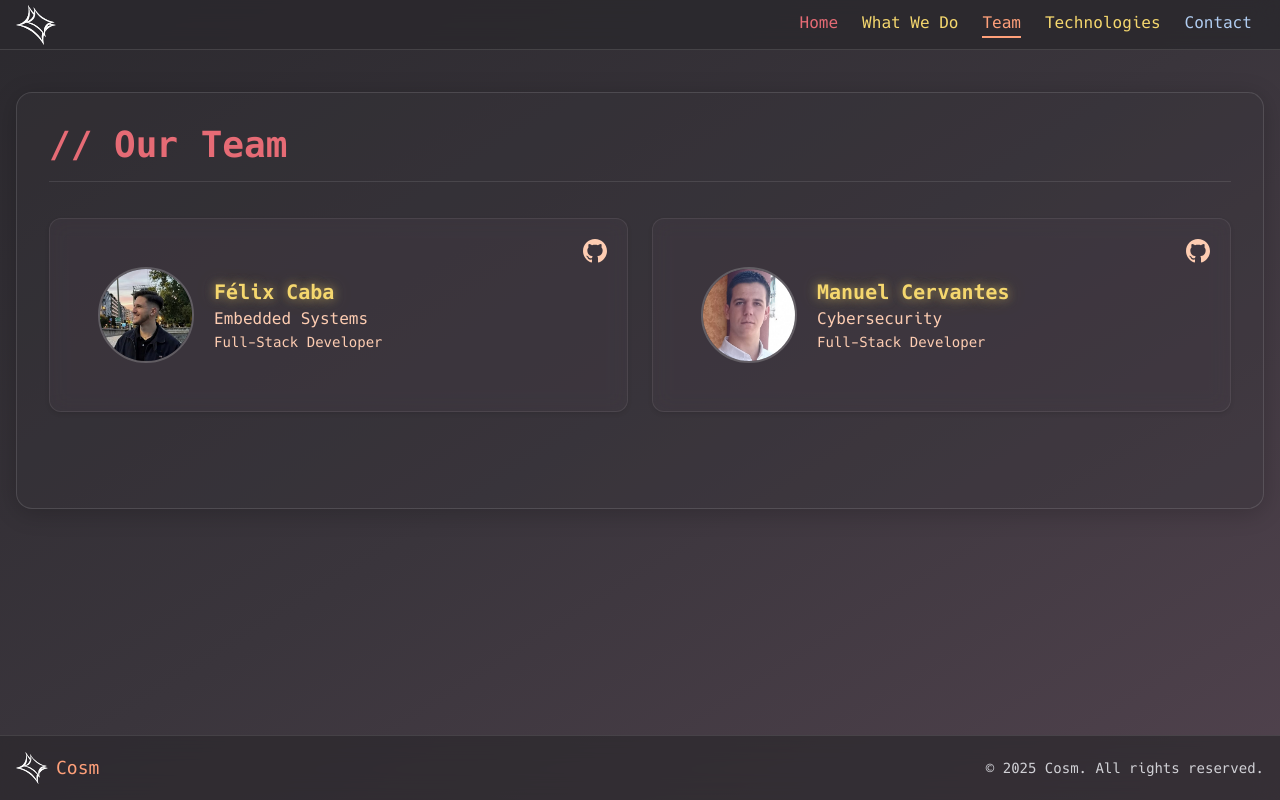
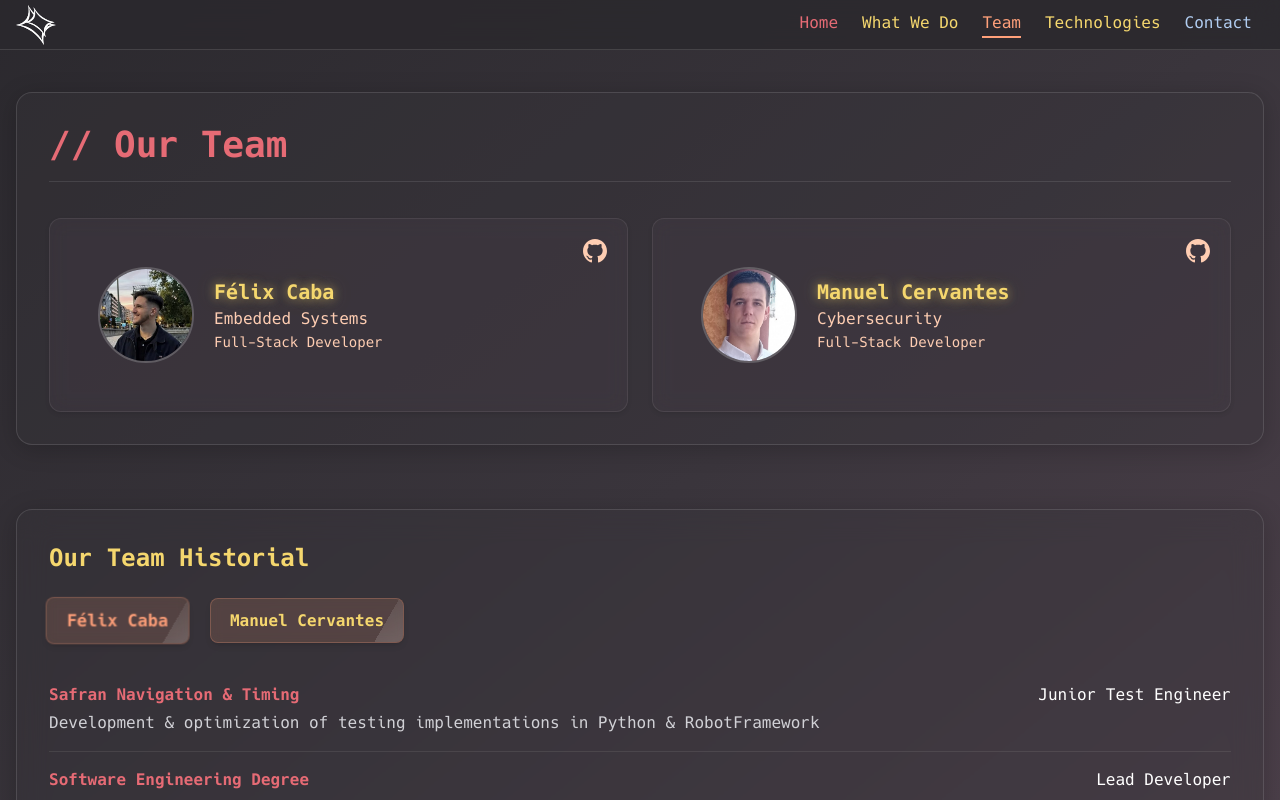
Before and after one commit to MaNoLiN-CRV/CosmReloaded, a React (Vite) app: page / in a window 1280 px wide. Both pictures are taken after a click on the button "Team". Shown: the top 800 px of the page. Built offline with nearby package versions, Linux system fonts and the light colour scheme.

Commit message:
feat: Add historial data structure and integrate with Team component for enhanced profile viewing

```diff
--- a/src/components/credits/People.tsx
+++ b/src/components/credits/People.tsx
@@ -186,7 +186,7 @@ export default function People({ people, onProfileView }: PeopleProps) {
 
   return (
     <>
-      <div className="grid grid-cols-1 md:grid-cols-2 gap-6 relative pt-1 pb-16">
+      <div className="grid grid-cols-1 md:grid-cols-2 gap-6 relative pt-1">
         {/* Regular cards */}
         {people.map((person, index) => {
           const isClicked = clickedCard === person.name;
--- /dev/null
+++ b/src/components/data/historial.tsx
@@ -0,0 +1,45 @@
+export interface JobEntry {
+    business: string;
+    work: string;
+    position: string;
+}
+
+export interface PersonHistorial {
+    person: string;
+    jobs: JobEntry[];
+}
+
+const historial: PersonHistorial[] = [
+    {
+        person: 'Félix Caba',
+        jobs: [
+            {
+                business: 'Safran Navigation & Timing',
+                work: 'Development & optimization of testing implementations in Python & RobotFramework',
+                position: 'Junior Test Engineer',
+            },
+            {
+                business: 'Software Engineering Degree',
+                work: 'Development & design of any data source automatic apiREST in Rust',
+                position: 'Lead Developer',
+            },
+        ],
+    },
+    {
+        person: 'Manuel Cervantes',
+        jobs: [
+            {
+                business: 'Expert Lims',
+                work: 'Maintaining a big laboratory project',
+                position: 'Software Engineer',
+            },
+            {
+                business: 'Software Engineering Degree',
+                work: 'Development & design of any data source automatic apiREST in Rust',
+                position: 'Lead Developer',
+            },
+        ],
+    },
+];
+
+export default historial;
--- a/src/components/pages/DevProfile.tsx
+++ b/src/components/pages/DevProfile.tsx
@@ -1,4 +1,5 @@
 import React from 'react';
+import historial from '../data/historial';
 
 // Define interfaces for GitHub data
 interface GithubProfile {
@@ -165,6 +166,8 @@ const DevProfile: React.FC<DevProfileProps> = ({ profile, repos, loading, error,
               </div>
             </div>
 
+
+
             {/* Repositories Grid with staggered animations */}
             <h2 className="text-2xl font-bold text-[var(--ac-primary)] mb-4">Latest Repositories</h2>
             {repos.length > 0 ? (
--- a/src/components/pages/Team.tsx
+++ b/src/components/pages/Team.tsx
@@ -1,5 +1,6 @@
-import React from 'react';
+import React, { useState } from 'react';
 import People from '../credits/People';
+import historial from '../data/historial';
 
 // Define interfaces for team member data
 interface TeamMember {
@@ -18,6 +19,22 @@ interface TeamProps {
 }
 
 const Team: React.FC<TeamProps> = ({ team, onProfileView }) => {
+  // Extract unique people from historial
+  const people = Array.from(new Set(historial.map(h => h.person)));
+  const [selectedPerson, setSelectedPerson] = useState(people[0]);
+  const selectedHistorial = historial.find(h => h.person === selectedPerson);
+  const jobs = selectedHistorial ? selectedHistorial.jobs : [];
+  const [fade, setFade] = useState(true);
+
+  const handleTabClick = (person: string) => {
+    if (person === selectedPerson) return;
+    setFade(false);
+    setTimeout(() => {
+      setSelectedPerson(person);
+      setFade(true);
+    }, 200);
+  };
+
   return (
     <div className="py-8 px-4 max-w-7xl mx-auto pb-20">
       <div className="mb-16 fade-in">
@@ -28,6 +45,38 @@ const Team: React.FC<TeamProps> = ({ team, onProfileView }) => {
           <People people={team} onProfileView={onProfileView} />
         </div>
       </div>
+      {/* Our Historial Card with Tabber */}
+      <div className="glass-card mb-8 p-8 scale-in">
+        <h2 className="text-2xl font-bold text-[var(--accent-honey)] mb-6">Our Team Historial</h2>
+        <div className="flex gap-6 mb-6 flex-wrap">
+          {people.map(person => (
+            <button
+              key={person}
+              className={`glass-button shimmer-effect font-semibold px-5 py-2 rounded-lg transition-all duration-200 shadow-md border-2
+                 border-transparent ${selectedPerson === person ? 'bg-[var(--accent-blush)] text-[var(--ac-primary)] border-[var(--accent-blush)] scale-105' : 'bg-transparent text-[var(--accent-honey)] hover:bg-[var(--accent-honey)] border-[var(--accent-honey)]'}`}
+              onClick={() => handleTabClick(person)}
+              style={{ minWidth: 120 }}
+            >
+              {person}
+            </button>
+          ))}
+        </div>
+        <div className={`transition-opacity duration-300 ${fade ? 'opacity-100' : 'opacity-0'}`}>
+          <ul className="divide-y divide-[rgba(255,255,255,0.08)]">
+            {jobs.map((job, idx) => (
+              <li key={idx} className="py-4">
+                <div className="flex flex-col md:flex-row md:items-center md:justify-between gap-2">
+                  <div>
+                    <span className="font-semibold text-[var(--accent-ember)]">{job.business}</span>
+                  </div>
+                  <div className="text-[var(--white)]">{job.position}</div>
+                </div>
+                <div className="text-[var(--mist)] mt-1">{job.work}</div>
+              </li>
+            ))}
+          </ul>
+        </div>
+      </div>
     </div>
   );
 };
```
